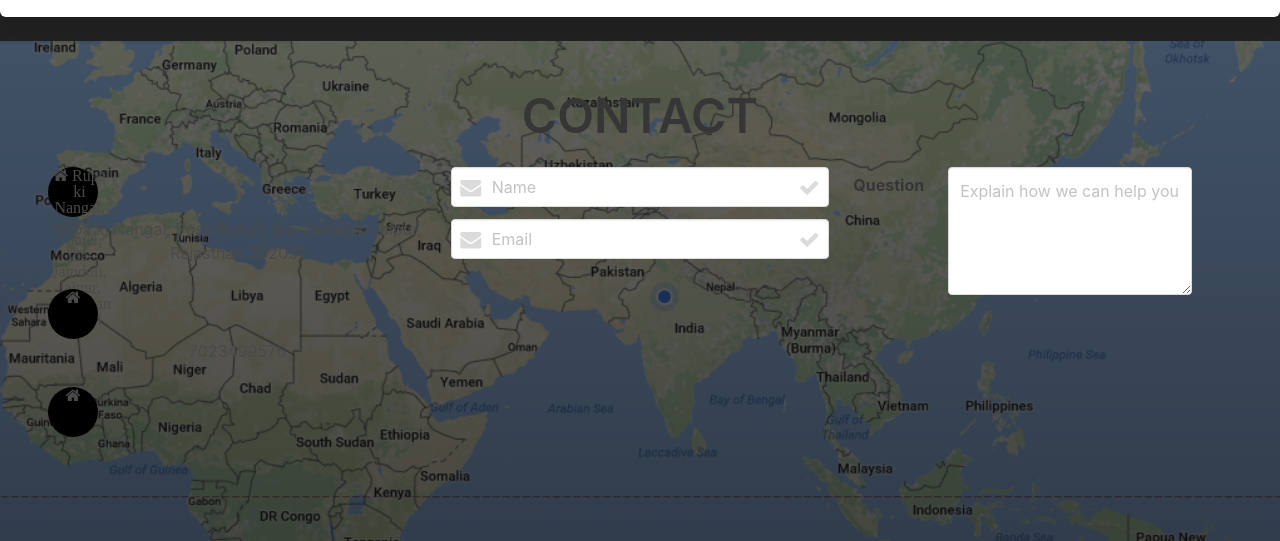
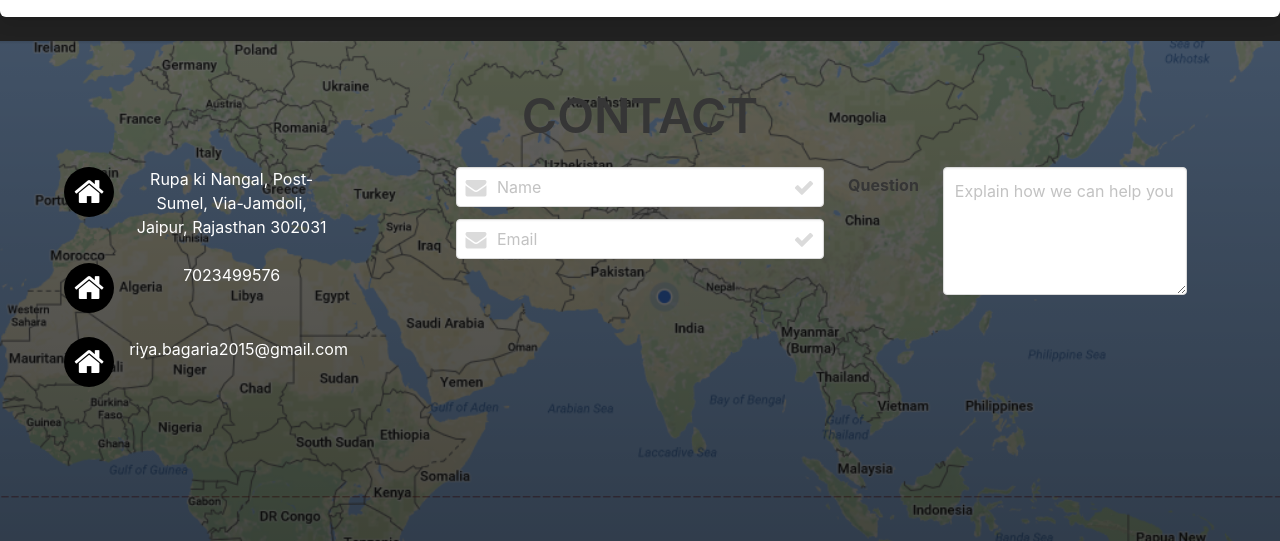
Before and after one commit to riya-bagaria/bulma, a plain HTML site: page index.html in a window 1280 px wide. Shown: the part 2334-2875 px from the top of the page. Drawn offline with nearby package versions, Linux system fonts and the light colour scheme; a web font is replaced by a local one.

Commit message:
contact form

```diff
--- a/abc.css
+++ b/abc.css
@@ -116,5 +116,7 @@ body{
     height: 50px;
     border-radius: 50%;
     background-color: black;
-
 }
+ .is-child span, .circle-contact>.fa{
+    color: white;
+}
--- a/index.html
+++ b/index.html
@@ -502,38 +502,50 @@
 
 
 
-
-
-
-
-    <div class="contact">
-        <div class="section">
+    <div class="contact section">
+        <div class="container">
             <div class="title is-1 has-text-centered">CONTACT</div>
             <div class="tile is-ancestor">
                 <div class="tile is-vertical is-parent">
 
                     <div class="tile is-child">
+                        <div class="columns">
+                            <div class="column is-2">
                                 <div class="circle-contact">
-                            <i class="fa fa-home" aria-hidden="true">
-                                Rupa ki Nangal, Post-Sumel, Via-Jamdoli, Jaipur, Rajasthan 302031
-                            </i>
+                                    <i class="fa fa-home fa-2x" aria-hidden="true" style="line-height: 50px;"></i>
                                 </div>
-                        Rupa ki Nangal, Post-Sumel, Via-Jamdoli, Jaipur, Rajasthan 302031
+                            </div>
+                            <div class="column is-7">
+                                <span>Rupa ki Nangal, Post-Sumel, Via-Jamdoli, Jaipur, Rajasthan 302031</span>
+                            </div>
+                        </div>
                     </div>
 
                     <div class="tile is-child">
+                        <div class="columns">
+                            <div class="column is-2">
                                 <div class="circle-contact">
-                            <i class="fa fa-home" aria-hidden="true"></i>
+                                    <i class="fa fa-home fa-2x" aria-hidden="true" style="line-height: 50px;"></i>
                                 </div>
-                        7023499576
+                            </div>
+                            <div class="column is-7">
+                                <span> 7023499576</span>
+                            </div>
+                        </div>
                     </div>
 
                     <div class="tile is-child">
+                        <div class="columns">
+                            <div class="column is-2">
                                 <div class="circle-contact">
-                            <i class="fa fa-home" aria-hidden="true"></i>
+                                    <i class="fa fa-home fa-2x" aria-hidden="true" style="line-height: 50px;"></i>
                                 </div>
                             </div>
-
+                            <div class="column is-7">
+                                <span>riya.bagaria2015@gmail.com</span>
+                            </div>
+                        </div>
+                    </div>
                 </div>
 
                 <div class="tile is-parent">
--- a/project.css
+++ b/project.css
@@ -7,7 +7,7 @@
   display: inline-block;
   overflow: hidden;
   margin: 8px;
-  min-width: 250px;
+  /*min-width: 250px;*/
   max-width: 310px;
   width: 100%;
   background-color: #000000;
```
Lines whose indentation alone changed are shown as unchanged.
